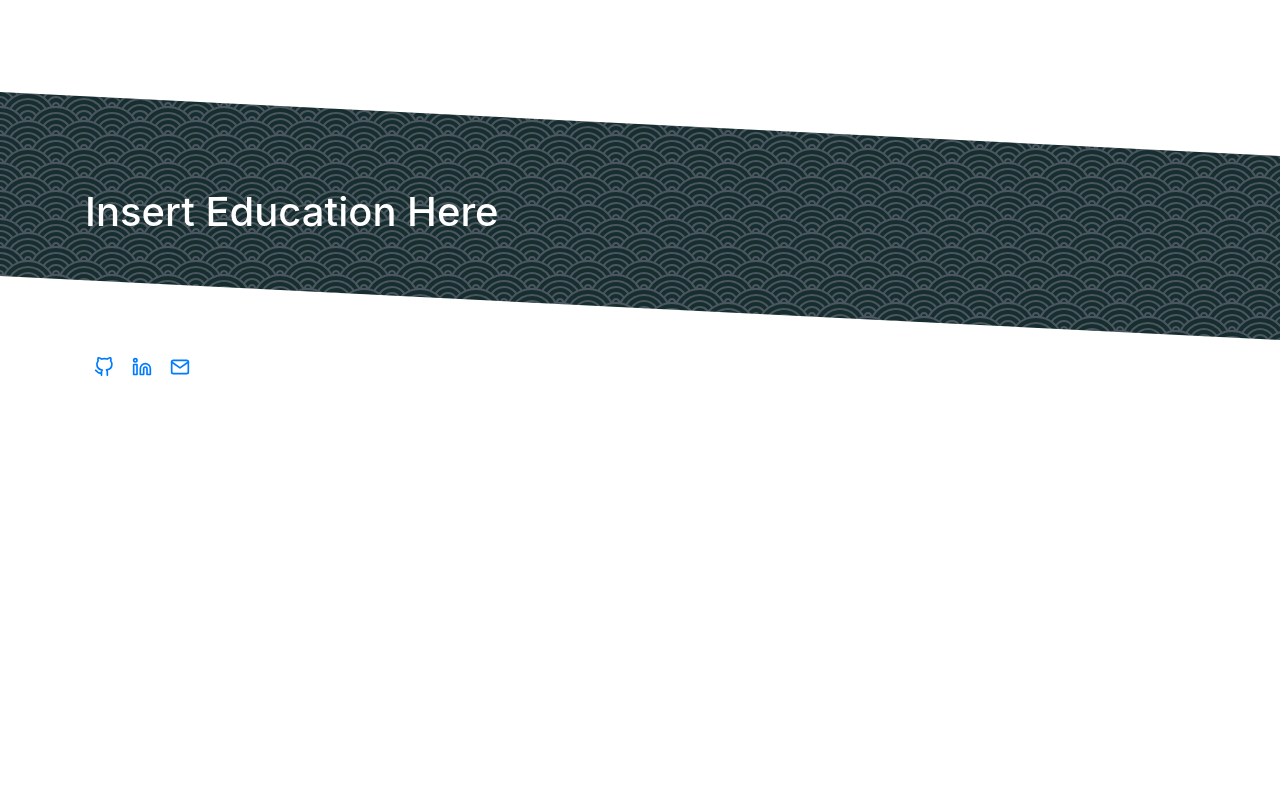
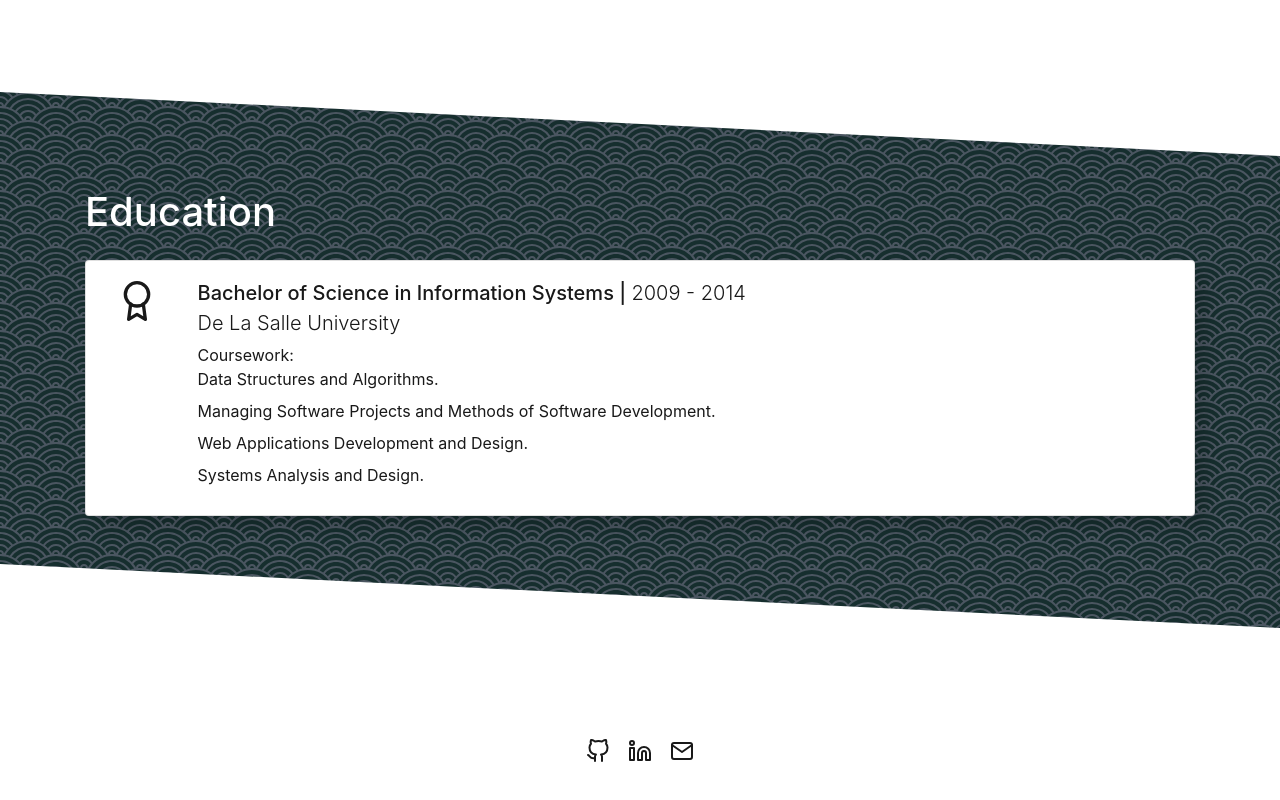
Before and after one commit to iantheminimalist/iandejesus-app, a React (Create React App) app: page /about in a window 1280 px wide. Shown: the part 976-1776 px from the top of the page. Before the commit the page ends 1358 px from the top, so only its background shows below. Built offline with nearby package versions, Linux system fonts and the light colour scheme.

Commit message:
Added education details to the about page | edited styles for alt sections

```diff
--- a/src/components/AboutComponent.js
+++ b/src/components/AboutComponent.js
@@ -14,17 +14,20 @@
 function Experience(){
     return(
     <React.Fragment>
-    <Container className="text-center">
-        <h1>My Work Experiences</h1>
-    </Container>
+        <Fade bottom cascade>
+            <Container className="text-center">
+                <h1>My Work Experiences</h1>
+            </Container>
+        </Fade>
+
     <Container>
     <Fade bottom cascade>
 
     <CardDeck>
-        <Card className="neomorph rounded my-3">
+        <Card className="neomorph rounded my-md-3 my-4">
         <CardBody>
         <Row>
-            <Col md={1} xs={12} className="text-center my-md-0 my-3">
+            <Col md={1} xs={12} className="text-center my-md-0 my-4">
                 <Icon.Briefcase size={40} className="" />
             </Col>
             <Col md={11} xs={12}>
@@ -43,10 +46,10 @@
     </CardDeck>
 
     <CardDeck>
-        <Card className="neomorph rounded my-3">
+        <Card className="neomorph rounded my-md-3 my-4">
         <CardBody>
             <Row>
-            <Col md={1} xs={12} className="text-center my-md-0 my-3">
+            <Col md={1} xs={12} className="text-center my-md-0 my-4">
             <Icon.Briefcase size={40} className="" />
             </Col>
             <Col md={11} xs={12}>
@@ -64,10 +67,10 @@
     </CardDeck>
 
     <CardDeck>
-        <Card className="neomorph rounded my-3">
+        <Card className="neomorph rounded my-md-3 my-4">
         <CardBody>
             <Row>
-            <Col md={1} xs={12} className="text-center my-md-0 my-3">
+            <Col md={1} xs={12} className="text-center my-md-0 my-4">
             <Icon.Tag size={40} className="" />
             </Col>
             <Col md={11} xs={12}>
@@ -93,9 +96,37 @@
 function Education(){
     return(
         <React.Fragment>
+        <Fade bottom cascade>
         <Container>
-            <h1>Insert Education Here</h1>
+            <h1>Education</h1>
+
+        <CardDeck>
+            <Card className="neomorph rounded my-md-3 my-4">
+            <CardBody>
+                <Row>
+                <Col md={1} xs={12} className="text-center my-md-0 my-4">
+                    <Icon.Award size={40} className="" />
+                </Col>
+                <Col md={11} xs={12}>
+                <CardTitle><h5> Bachelor of Science in Information Systems  | <span className="font-weight-light">2009 - 2014</span></h5></CardTitle>
+                <CardSubtitle><h5 className="font-weight-light">De La Salle University</h5></CardSubtitle>
+
+            <CardText>
+                Coursework:
+                <dd>Data Structures and Algorithms.</dd>
+                <dd>Managing Software Projects and Methods of Software Development.</dd>
+                <dd>Web Applications Development and Design.</dd>
+                <dd>Systems Analysis and Design.</dd>
+            </CardText>
+            </Col>
+            </Row>
+            </CardBody>
+        </Card>
+        </CardDeck>
+
         </Container>
+        </Fade>
+
         </React.Fragment>
     );
 }
@@ -109,7 +140,7 @@
         <div className="section">
             <Education />
         </div>
-        <div>
+        <div className="section">
             <Footer />
         </div>
         </div>
--- a/src/components/FooterComponent.js
+++ b/src/components/FooterComponent.js
@@ -5,12 +5,12 @@
 function Footer() {
     return (
         <div className="">
-        <Container>
+        <Container className="text-center">
         <Row>
             <Col>
-            <Button color="link" size="sm" ><Icon.GitHub size={20}/></Button>
-            <Button color="link" size="sm"><Icon.Linkedin size={20}/></Button>
-            <Button color="link" size="sm"><Icon.Mail size={20}/></Button>
+                <Button color="link" size="sm" ><Icon.GitHub size={24}/></Button>
+                <Button color="link" size="sm"><Icon.Linkedin size={24}/></Button>
+                <Button color="link" size="sm"><Icon.Mail size={24}/></Button>
             </Col>
 
         </Row>
--- a/src/components/HomeComponent.js
+++ b/src/components/HomeComponent.js
@@ -21,11 +21,11 @@
                         <h1>Hi, I'm Ian </h1>
                         <h4>An inspiring Fullstack Web Developer.</h4>
                         <div>
-                            <Button color="link" size="sm" ><Icon.GitHub size={20}/></Button>
-                            <Button color="link" size="sm"><Icon.Linkedin size={20}/></Button>
-                            <Button color="link" size="sm"><Icon.Mail size={20}/></Button>
+                            <Button color="link" size="sm" ><Icon.GitHub size={24}  /></Button>
+                            <Button color="link" size="sm"><Icon.Linkedin size={24} /></Button>
+                            <Button color="link" size="sm"><Icon.Mail size={24}     /></Button>
                         </div>
-                        </div>
+                    </div>
                 </Fade>
                 </Container>
                 </div>
@@ -58,10 +58,13 @@
             </Fade>
             </Container>
 
-        </div>
+    </div>
+
+    {/*
     <div className="section">
         <Skills />
     </div>
+    */}
 
     <div className="section">
     <Footer />
--- a/src/css/App.css
+++ b/src/css/App.css
@@ -41,6 +41,9 @@
     color: #ffffff !important; }
     .section:nth-child(even) .bg-color-dark .nav-link:nth-child(even) :hover {
       color: #6c757d; }
+  .section:nth-child(even) .neomorph {
+    color: #191919;
+    box-shadow: 12px 12px 16px 0 rgba(0, 0, 0, 0.15); }
 
 .center-content {
   height: 100%;
@@ -88,3 +91,8 @@
 .neomorph {
   background-color: #ffffff;
   box-shadow: 12px 12px 16px 0 rgba(0, 0, 0, 0.15), -8px -8px 12px 0 rgba(255, 255, 255, 0.4); }
+
+.btn-link {
+  color: #191919 !important; }
+  .btn-link :hover {
+    color: #9d9898; }
--- a/src/css/App.scss
+++ b/src/css/App.scss
@@ -11,6 +11,7 @@
 $color-dred:#362e2e;
 $color-white:#ffffff;
 $color-bgrey:#362e2e;
+$color-lgrey:#9d9898;
 $color-stryoygurt:#FFEFD9;
 $color-red:#78122C;
 $color-honeycomb:#DFDBE5;
@@ -67,6 +68,12 @@
         color: #6c757d;
       }
     }
+    .neomorph{
+      color: $color-black;
+      box-shadow:
+      12px 12px 16px 0 rgba(0, 0, 0, 0.15);
+
+     }
 }
 
 .center-content{
@@ -88,6 +95,7 @@
  background-size: contain;
  display: block;
 }
+
 // making landscape images square and cirular
 .circular--landscape {
   display: inline-block;
@@ -95,7 +103,8 @@
   height: 250px;
   overflow: hidden;
   border-radius: 50%;
- span, img{
+
+  span, img{
     width: auto;
     height: 100%;
     margin-left: -50px;
@@ -128,3 +137,12 @@
     -8px -8px 12px 0 rgba(255, 255, 255, 0.4);
 
  }
+
+
+ .btn-link{
+   color: $color-black !important;
+   :hover{
+    color: $color-lgrey;
+
+   }
+ }
```
